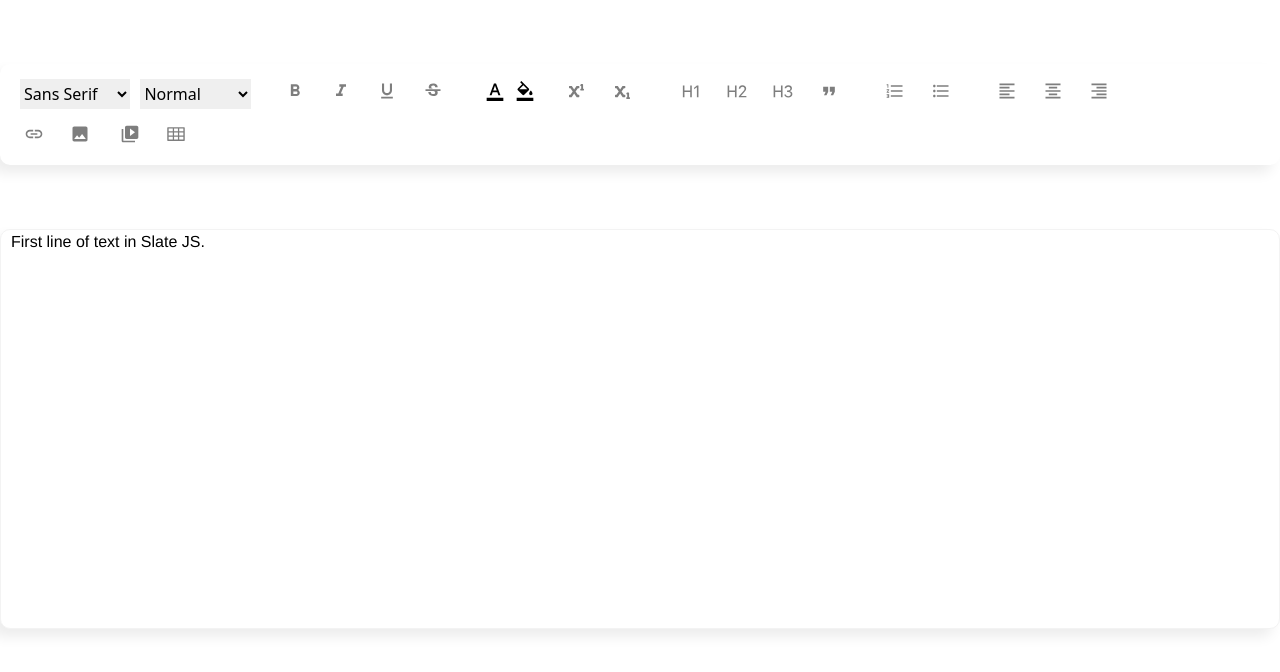
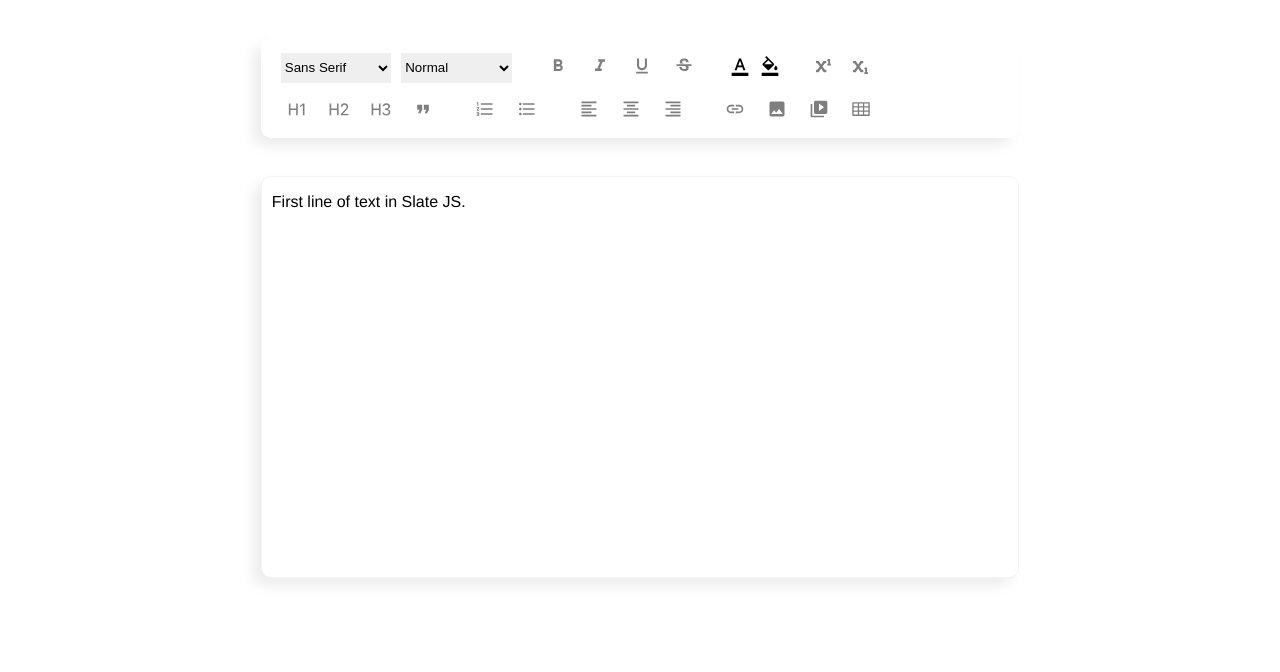
Before and after one commit to HtetOoNaing/slate-rich-text-editor-react, a React (Create React App) app: page / in a window 1280 px wide. Shown: the top 672 px of the page. Built offline with nearby package versions, Linux system fonts and the light colour scheme.

Commit message:
remove tailwind css

```diff
--- a/package.json
+++ b/package.json
@@ -40,9 +40,5 @@
       "last 1 safari version"
     ]
   },
-  "devDependencies": {
-    "autoprefixer": "^10.4.7",
-    "postcss": "^8.4.14",
-    "tailwindcss": "^3.1.2"
-  }
+  "devDependencies": {}
 }
--- a/postcss.config.js
+++ /dev/null
@@ -1,6 +0,0 @@
-module.exports = {
-  plugins: {
-    tailwindcss: {},
-    autoprefixer: {},
-  },
-}
--- a/src/RichText.css
+++ b/src/RichText.css
@@ -1,3 +1,7 @@
+.container {
+  width: 60%;
+  margin: 2% auto;
+}
 blockquote {
   border-left: 2px solid #ddd;
   margin-left: 0;
--- a/src/RichText.jsx
+++ b/src/RichText.jsx
@@ -142,6 +142,7 @@
   }, []);
 
   return (
+    <div className="container">
       <Slate
         editor={editor}
         value={value}
@@ -159,6 +160,7 @@
           />
         </div>
       </Slate>
+    </div>
   );
 };
 
--- a/src/index.css
+++ /dev/null
@@ -1,3 +0,0 @@
-@tailwind base;
-@tailwind components;
-@tailwind utilities;
--- a/tailwind.config.js
+++ /dev/null
@@ -1,8 +0,0 @@
-/** @type {import('tailwindcss').Config} */
-module.exports = {
-  content: ["./src/**/*.{js,jsx,ts,tsx}"],
-  theme: {
-    extend: {},
-  },
-  plugins: [],
-};
```
Also changed, not shown: src/index.js (+5 -6 lines), 1 other file (tests, documents, lock files or other folders). Lines whose indentation alone changed are shown as unchanged.
